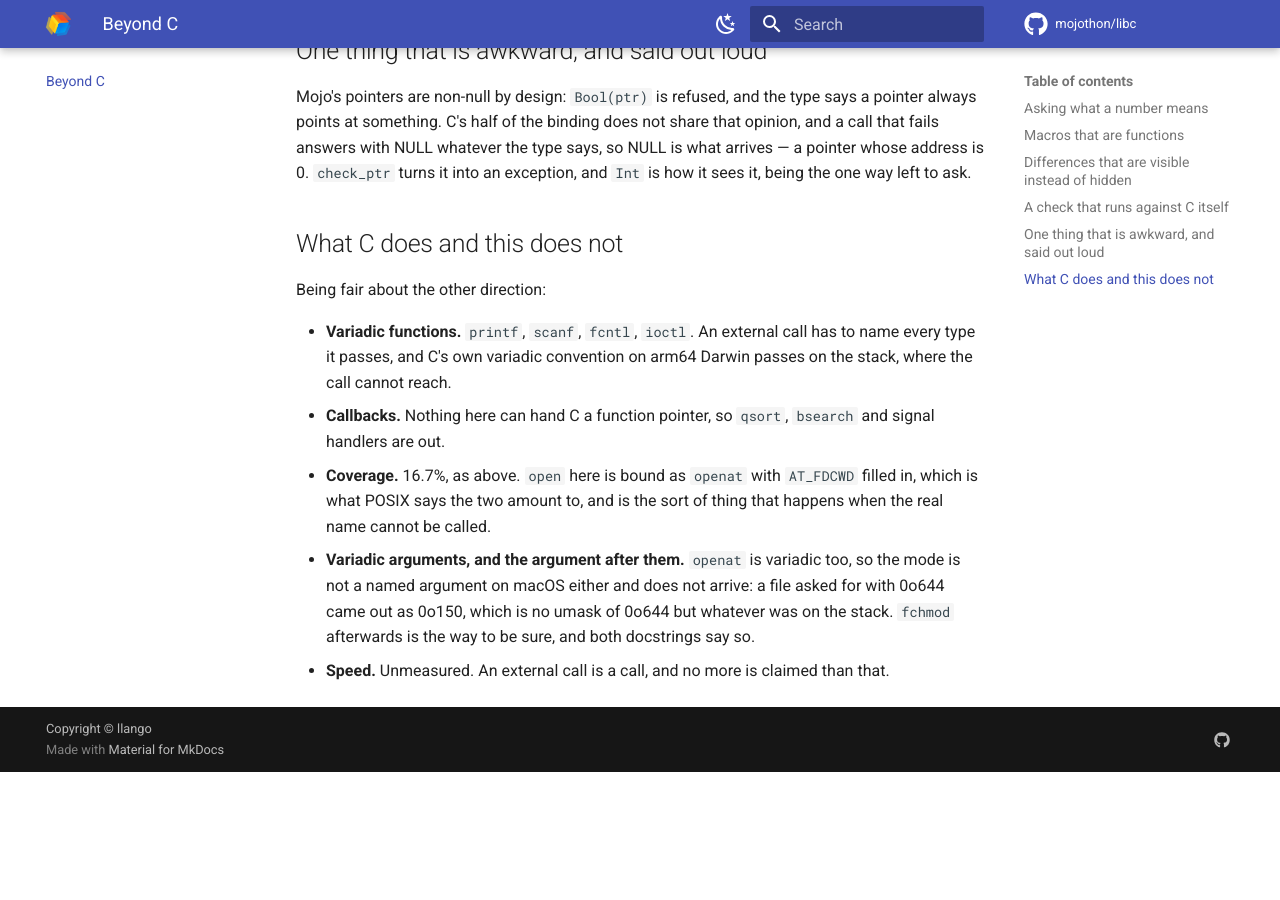
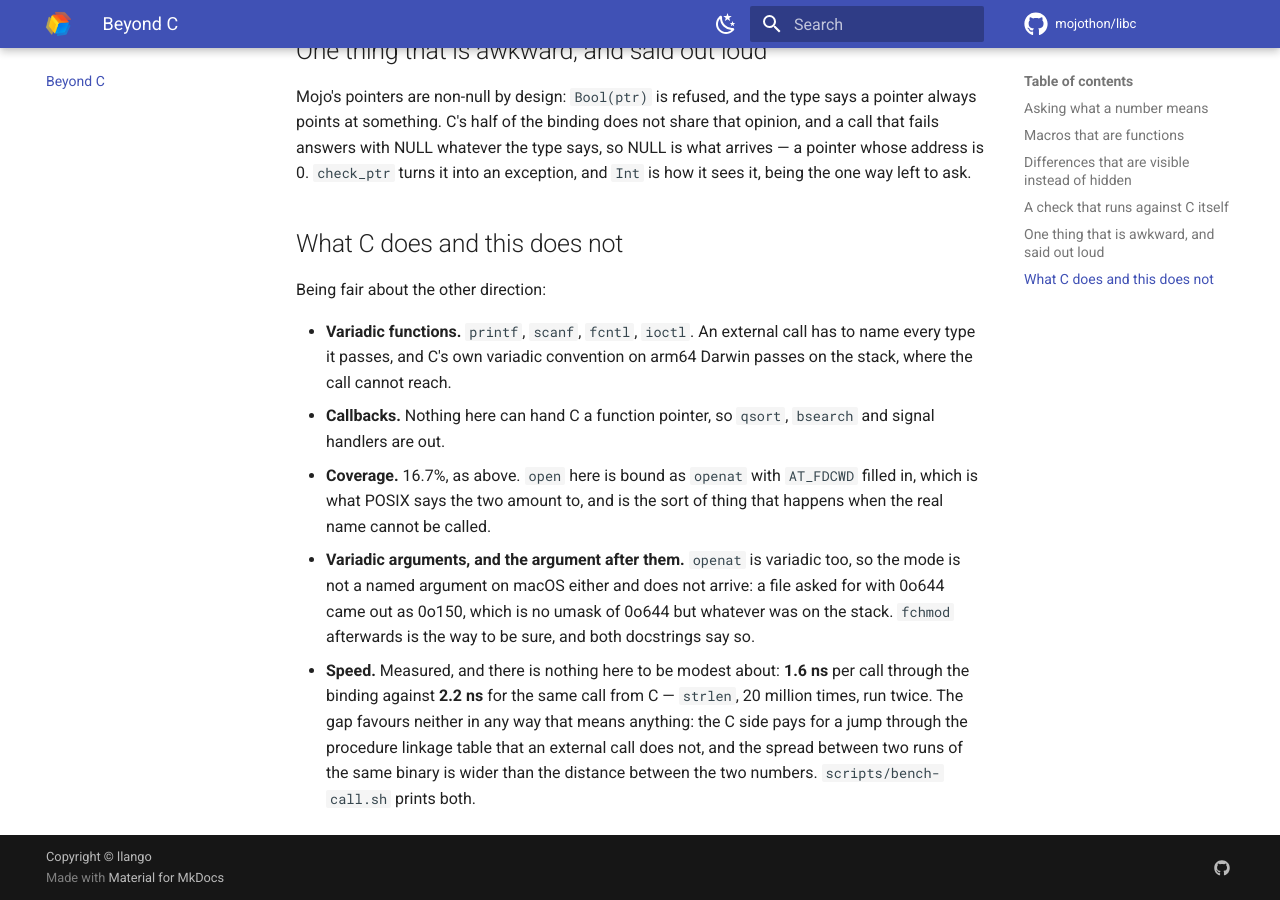
Before and after one commit to mojothon/libc, an MkDocs documentation site: the page built from docs/beyond-c.md, in a window 1280 px wide and 900 px high, scrolled down 1849 px. Built offline with MkDocs 1.6.1 and Material for MkDocs 9.7.7, drawn with Linux system fonts in a browser that asks for light colours; comment, search, counter and statistics services are not loaded; before the commit the page ends 2621 px from its top, so only the background shows below that.

Commit message:
docs(beyond-c): speed, measured instead of declined
The page said "unmeasured, and no more is claimed than that", which was
true and is now unnecessary: 1.6 ns through the binding, 2.2 ns from C,
and the difference between two runs of the same binary is wider than the
gap between the two. The C side is probably paying for a PLT jump; the
number does not say, so the page says "probably".

```diff
--- a/docs/beyond-c.md
+++ b/docs/beyond-c.md
@@ -102,5 +102,10 @@ Being fair about the other direction:
   arrive: a file asked for with 0o644 came out as 0o150, which is no umask
   of 0o644 but whatever was on the stack. `fchmod` afterwards is the way to
   be sure, and both docstrings say so.
-- **Speed.** Unmeasured. An external call is a call, and no more is
-  claimed than that.
+- **Speed.** Measured, and there is nothing here to be modest about:
+  **1.6 ns** per call through the binding against **2.2 ns** for the same
+  call from C — `strlen`, 20 million times, run twice. The gap favours
+  neither in any way that means anything: the C side pays for a jump
+  through the procedure linkage table that an external call does not, and
+  the spread between two runs of the same binary is wider than the
+  distance between the two numbers. `scripts/bench-call.sh` prints both.
```
